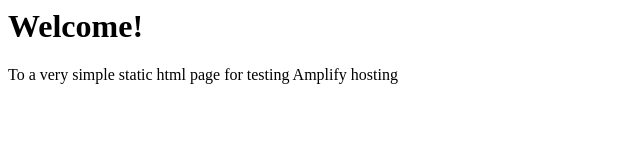
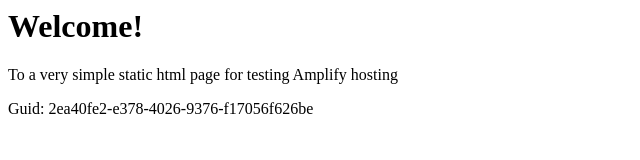
Before and after one commit to aws-aemilia-arn/Github-PR-Commit-Integration-Test-DoNotTouch-v1-prod-eu-north-1, a website: page src/index.html in a window 1280 px wide. Shown: the whole page, without its empty margins (0-640 px from the left). Drawn offline with Linux system fonts and the light colour scheme.

Commit message:
commit from integ tests

```diff
--- a/src/index.html
+++ b/src/index.html
@@ -1,3 +1,5 @@
+
+
 <html lang="en">
 
 <head>
@@ -10,6 +12,6 @@
 <body>
     <h1>Welcome!</h1>
     <p>To a very simple static html page for testing Amplify hosting</p>
-</body>
+    <p>Guid: 2ea40fe2-e378-4026-9376-f17056f626be</p></body>
 
 </html>
```
